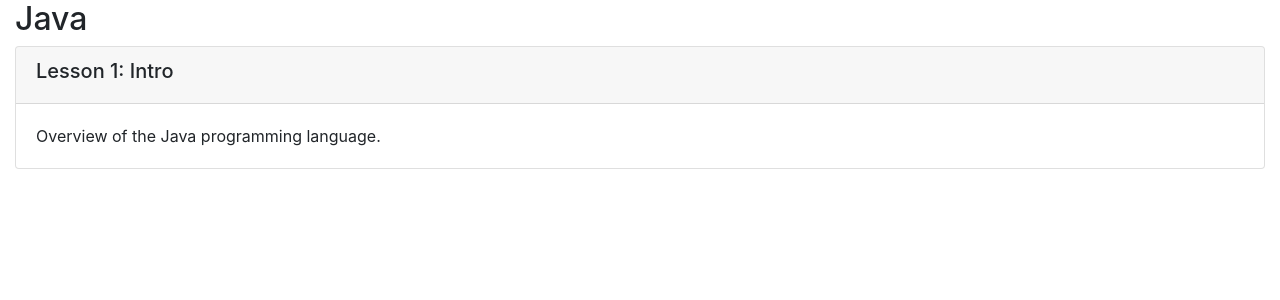
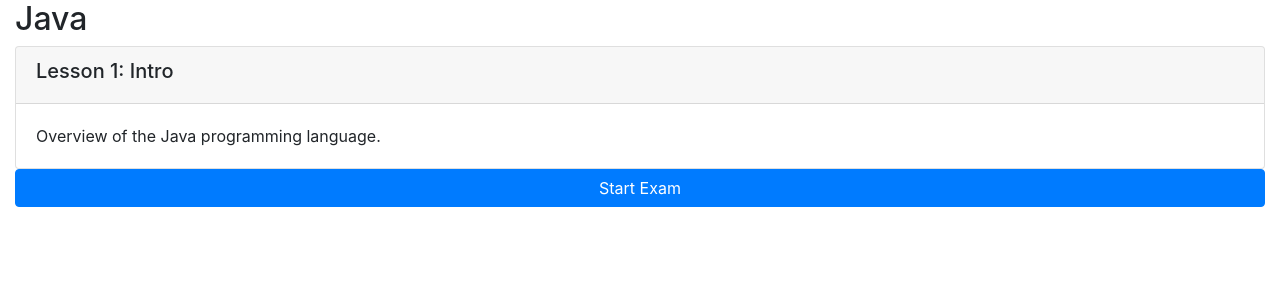
Before and after one commit to nick3232/IBM_project_9, a Django app: page /onlinecourse/1/ in a window 1280 px wide. Shown: the part 56-356 px from the top of the page. Run offline with Django 3.2, Linux system fonts and the light colour scheme; a user stored in the database is signed in; data comes from the database, SQL or seed files in the repository; both versions use the stored data as it was after the commit; some libraries are stand-ins or nearby versions.

Commit message:
Final changes for Lab 2

```diff
--- a/onlinecourse/templates/onlinecourse/course_detail_bootstrap.html
+++ b/onlinecourse/templates/onlinecourse/course_detail_bootstrap.html
@@ -50,39 +50,25 @@
                     </div>
                 {% endfor %}
             </div>
-            <!-- Task: show questions and choices -->
-            <!-- <HINT> Use Bootstrap Collapse to hide exam first, more details could be found here
-            https://www.w3schools.com/bootstrap4/bootstrap_collapse.asp-->
+            <!-- Start button to show questions and choices when authenticated-->
 
-            <!--
-
-            A collapse example here:
-            <div id="exam" class="collapse">
-                Click to expand elements within the collapse div
-                </div>
-
-            -->
-
-            <!-- <HINT> If user is authenticated, show course exam with a list of question -->
-
-            <!-- <HINT> Each example will have many questions -->
-
-            <!-- <HINT> Each question will have many choices -->
+            <button type="button" class="btn btn-primary btn-block" data-toggle="collapse" data-target="#exam" aria-expanded="false" aria-controls="exam">
+                Start Exam
+            </button>
 
 
-            <!-- <HINT> Create a form to collect the selected choices for all questions -->
-            <!-- <HINT> For each question choice, you may create a checkbox input like
-            <input type="check" name="choice_{{choice.id}}" id="{{choice.id}}" ...>
-            -->
+            <div id="exam" class="collapse">
+                <!-- If user is authenticated, show course exam with a list of question -->
+                {% if user.is_authenticated %}
 
-            <!-- A choice submission form example
+                    <!-- Choice submission form -->
                 <form id="questionform" action="point to a submit view" method="post">
-                        ... for each question in the course ...
+                    {% for question in course.question_set.all %}
                     <div class="card mt-1">
                         <div class="card-header"><h5>{{ question.question_text}}</h5></div>
                         {% csrf_token %}
                         <div class="form-group">
-                               ... for each choice in the question ...
+                        {% for choice in question.choice_set.all %}
                             <div class="form-check">
                                 <label class="form-check-label">
                                     <input type="checkbox" name="choice_{{choice.id}}"
@@ -90,13 +76,15 @@
                                         value="{{choice.id}}">{{ choice.choice_text }}
                                 </label>
                             </div>
+                            {% endfor %}
                         </div>
                     </div>
+                    {% endfor %}
                     <input class="btn btn-success btn-block" type="submit" value="Submit">
-            </form> -->
+                </form>
+                {% endif %}
+            </div>
 
-            <!--Check here to see more details Bootstrap checkbox
-             https://www.w3schools.com/bootstrap4/bootstrap_forms_inputs.asp-->
     </div>
 </body>
 </html>
```
Also changed, not shown: db.sqlite3, static/media/course_images/java.png (added). Lines whose indentation alone changed are shown as unchanged.
